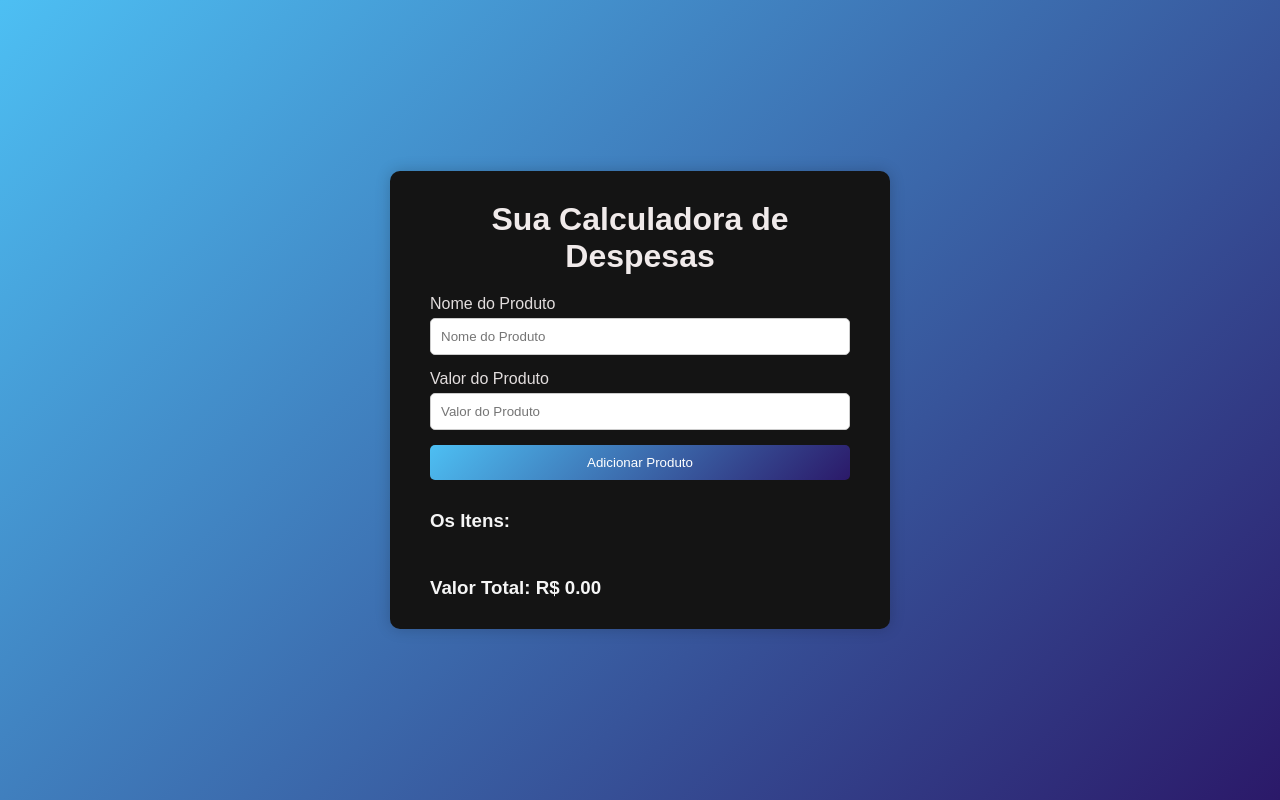
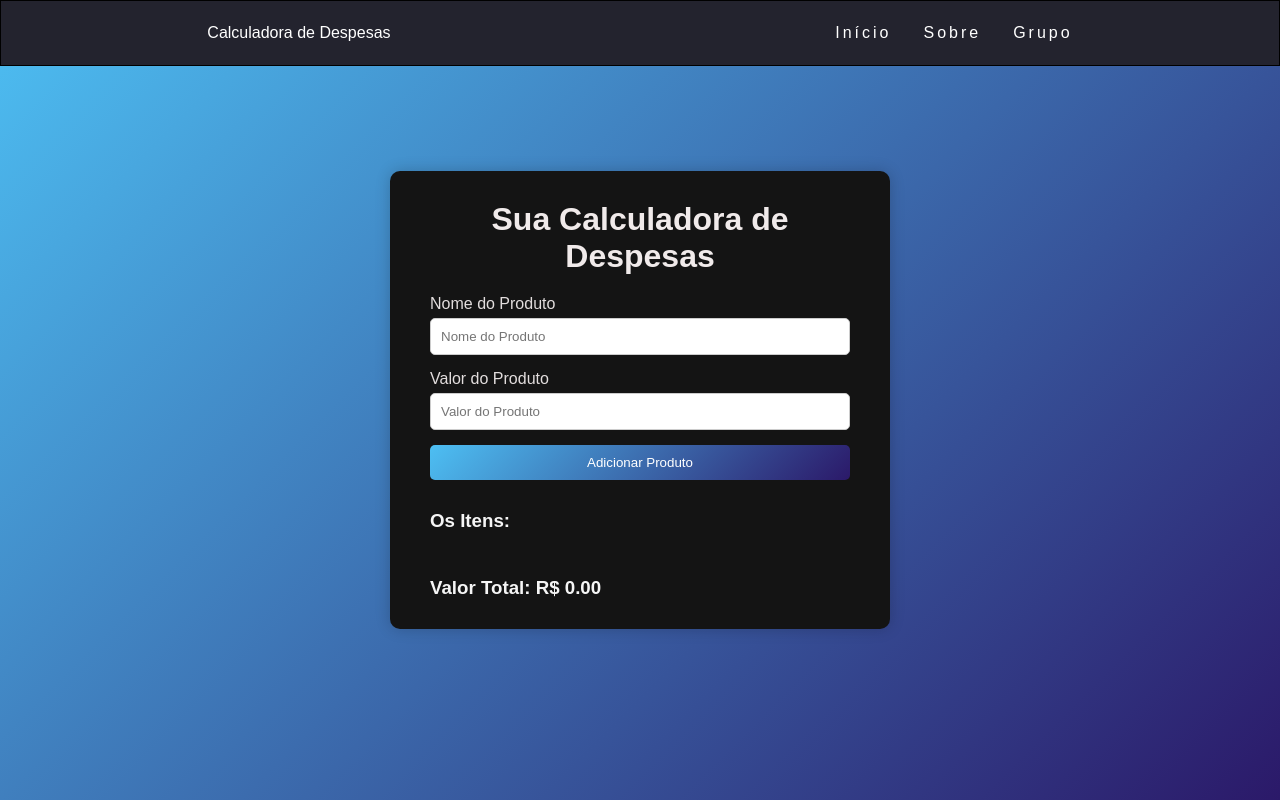
Before and after one commit to Lucas-ops-afk/Calculadora_despesas-, a plain HTML site: page index.html in a window 1280 px wide. Drawn offline with Linux system fonts and the light colour scheme.

Commit message:
Update index.html

```diff
--- a/index.html
+++ b/index.html
@@ -7,11 +7,16 @@
   <title>Calculadora de Despesas</title>
 </head>
 <body>
-  <nav class="sobre">
-    <a href="#"></a>
-    <a href="#"></a>
-    <a href="#"></a>
-  </nav>
+  <header >
+      <nav>
+        <a class="logo" href="/">Calculadora de Despesas</a>
+        <ul class="nav-list">
+          <li><a href="index.html">Início</a></li>
+          <li><a href="/">Sobre</a></li>
+          <li><a href="/">Grupo</a></li>
+        </ul>
+      </nav>
+    </header>
 
   <div class="container">
     <h1>Sua Calculadora de Despesas</h1>
```
